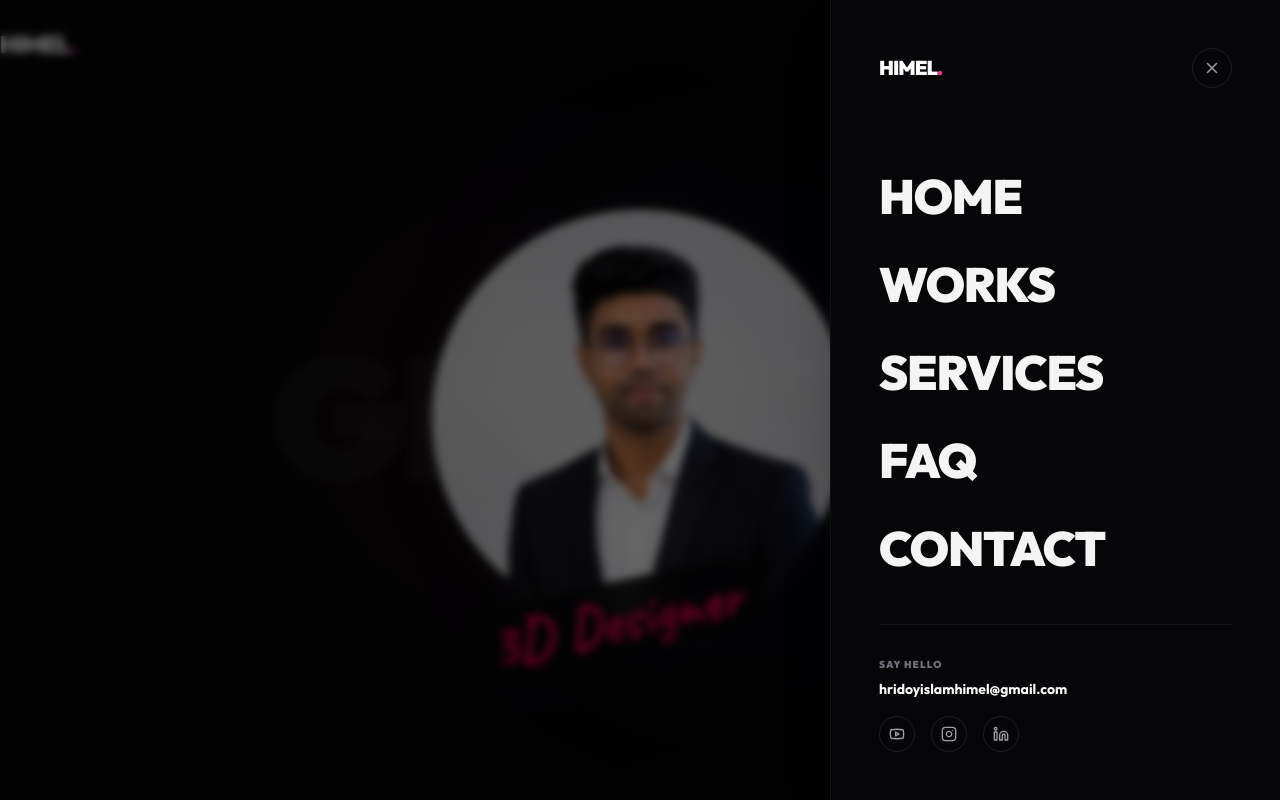
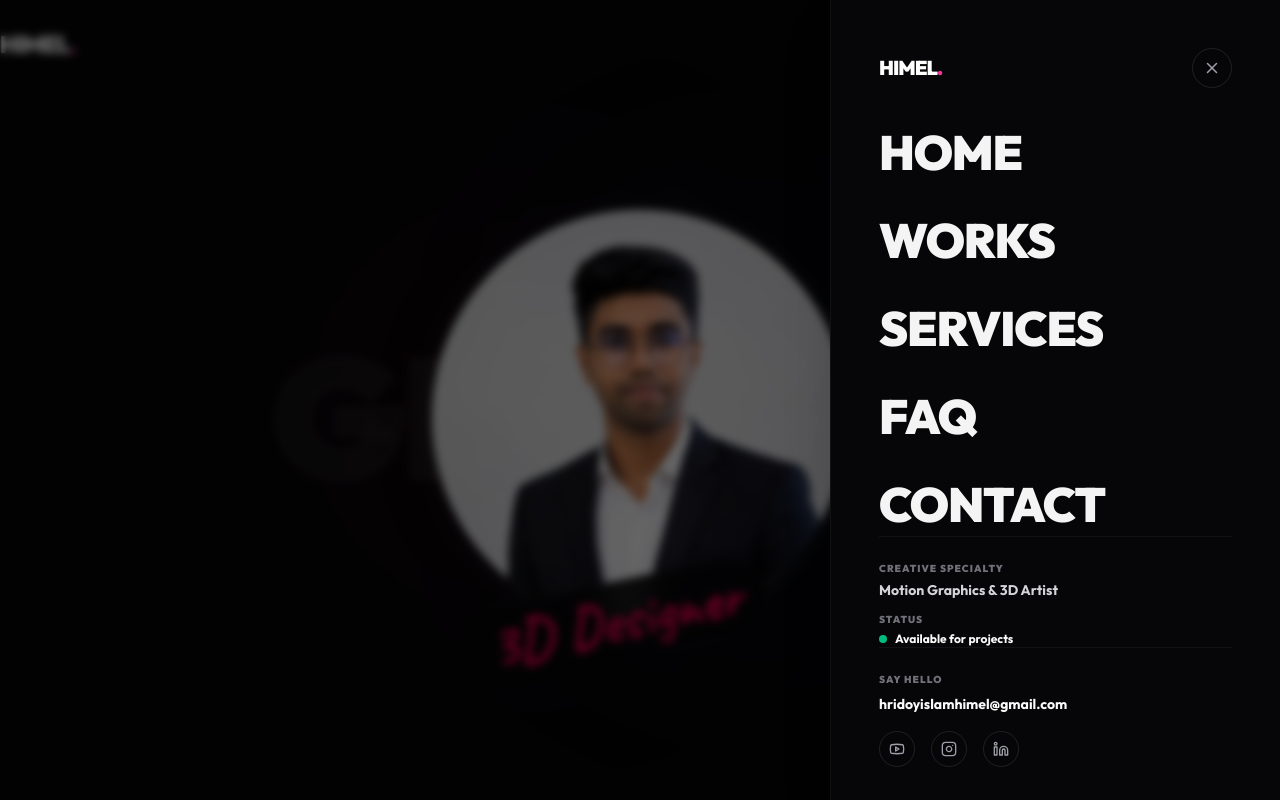
Before and after one commit to MISFOfficial/Himel-Backend-Nest.js, a Next.js app: page / in a window 1280 px wide. Both pictures are taken after a click on the button "Open menu". Shown: the top 800 px of the page. Built offline with nearby package versions, Linux system fonts and the light colour scheme.

Commit message:
refactor: update navigation header and add creative specialty and availability info to the side drawer

```diff
--- a/app/_Component/Navigation/Navigaton.tsx
+++ b/app/_Component/Navigation/Navigaton.tsx
@@ -5,7 +5,6 @@ import {
   Youtube,
   Instagram,
   Linkedin,
-  Mail,
   Menu,
   X,
   ArrowRight,
@@ -120,7 +119,7 @@ export default function Navigaton() {
 
   return (
     <>
-      {/* Minimalist Top Header (Logo + Hamburger only) */}
+      {/* Original Full-width Fixed Header */}
       <nav
         className={`fixed top-0 py-5 left-0 right-0 z-50 transition-all duration-500 ${
           isScrolled
@@ -132,12 +131,12 @@ export default function Navigaton() {
           {/* Logo */}
           <button
             onClick={() => handleNavClick("hero")}
-            className="hover:scale-105 transition-transform text-2xl font-black tracking-tighter text-white uppercase"
+            className="hover:scale-105 transition-transform text-2xl font-black tracking-tighter text-white uppercase cursor-pointer"
           >
             Himel<span className="text-pink-500 font-extrabold">.</span>
           </button>
 
-          {/* Elegant Round Hamburger Button (Visible on both desktop & mobile) */}
+          {/* Elegant Round Hamburger Button */}
           <button
             onClick={toggleMenu}
             className="w-12 h-12 rounded-full border border-white/10 hover:border-white/35 bg-white/[0.03] backdrop-blur-md flex items-center justify-center text-zinc-300 hover:text-white focus:outline-none transition-all hover:scale-105 shadow-sm cursor-pointer group"
@@ -151,7 +150,7 @@ export default function Navigaton() {
         </div>
       </nav>
 
-      {/* Side Sliding Drawer (Slider Menu) - Universal */}
+      {/* Side Sliding Drawer */}
       {isMenuOpen && (
         <div className="fixed inset-0 z-50">
           {/* Backdrop Overlay */}
@@ -199,9 +198,35 @@ export default function Navigaton() {
               ))}
             </div>
 
+            {/* Role & Availability (Informative Section applied on top of design) */}
+            <div className="border-t border-white/5 pt-6 flex flex-col gap-3 text-left">
+              <div>
+                <p className="text-[10px] font-black uppercase tracking-widest text-zinc-500 mb-1">
+                  Creative Specialty
+                </p>
+                <p className="text-sm font-bold text-zinc-300">
+                  Motion Graphics & 3D Artist
+                </p>
+              </div>
+              <div>
+                <p className="text-[10px] font-black uppercase tracking-widest text-zinc-500 mb-1">
+                  Status
+                </p>
+                <div className="flex items-center gap-2">
+                  <span className="relative flex h-2 w-2">
+                    <span className="animate-ping absolute inline-flex h-full w-full rounded-full bg-emerald-400 opacity-75"></span>
+                    <span className="relative inline-flex rounded-full h-2 w-2 bg-emerald-500"></span>
+                  </span>
+                  <span className="text-xs font-bold text-zinc-350">
+                    Available for projects
+                  </span>
+                </div>
+              </div>
+            </div>
+
             {/* Footer inside Drawer (Socials & Contact) */}
-            <div className="border-t border-white/5 pt-8 flex flex-col gap-4">
-              <div>
+            <div className="border-t border-white/5 pt-6 flex flex-col gap-4">
+              <div className="text-left">
                 <p className="text-[10px] font-black uppercase tracking-widest text-zinc-500 mb-1">
                   Say Hello
                 </p>
@@ -224,7 +249,7 @@ export default function Navigaton() {
                     href={href}
                     target="_blank"
                     rel="noopener noreferrer"
-                    className="w-9 h-9 rounded-full border border-white/10 hover:border-white/30 flex items-center justify-center text-zinc-400 hover:text-pink-500 transition-colors"
+                    className="w-9 h-9 rounded-full border border-white/10 hover:border-white/30 flex items-center justify-center text-zinc-400 hover:text-[#ff0055] transition-colors"
                   >
                     <Icon size={16} />
                   </a>
```
